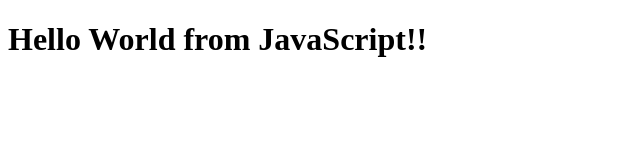
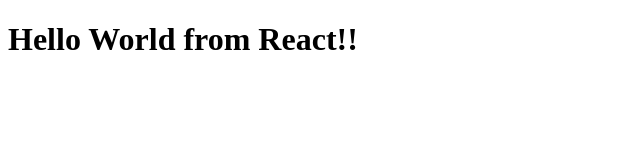
Before and after one commit to sandeep2601/Namaste-React, a plain HTML site: page index.html in a window 1280 px wide. Shown: the whole page, without its empty margins (0-640 px from the left). Drawn offline with nearby package versions, Linux system fonts and the light colour scheme.

Commit message:
005. Hello World using React from index file

```diff
--- a/index.html
+++ b/index.html
@@ -10,7 +10,7 @@
         <h1>Hello World from Html</h1>
     </div> -->
 
-    <div id="root">
+    <!-- <div id="root">
     </div>
     <script>
         const heading = document.createElement("h1");
@@ -18,9 +18,15 @@
 
         const root = document.getElementById("root");
         root.appendChild(heading);
-    </script>
+    </script> -->
 
+    <div id="root"></div>
     <script crossorigin src="https://unpkg.com/react@18/umd/react.development.js"></script>
     <script crossorigin src="https://unpkg.com/react-dom@18/umd/react-dom.development.js"></script>
+    <script>
+        const heading = React.createElement("h1", {}, "Hello World from React!!");
+        const root = ReactDOM.createRoot(document.getElementById("root"));
+        root.render(heading);
+    </script>
 </body>
 </html>
```
